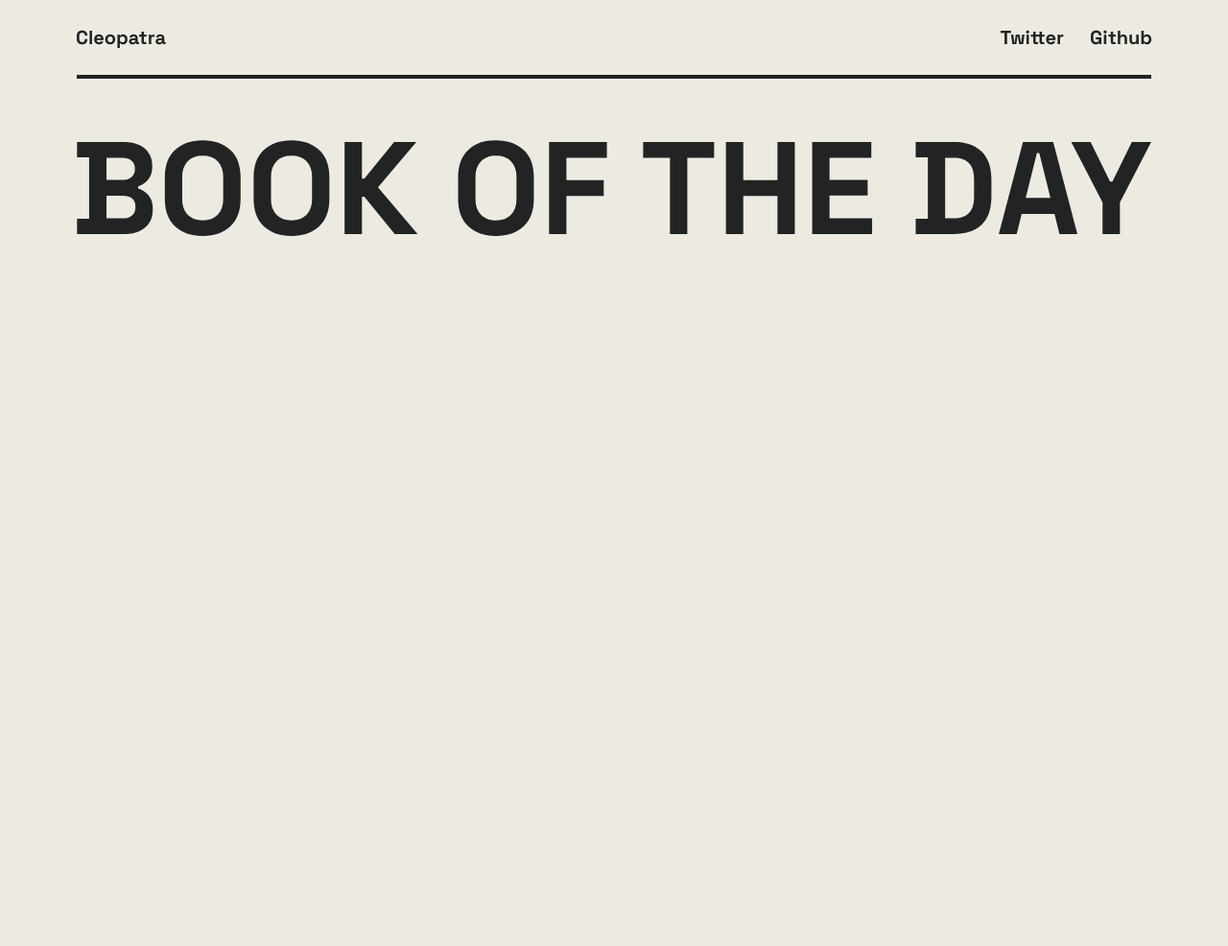
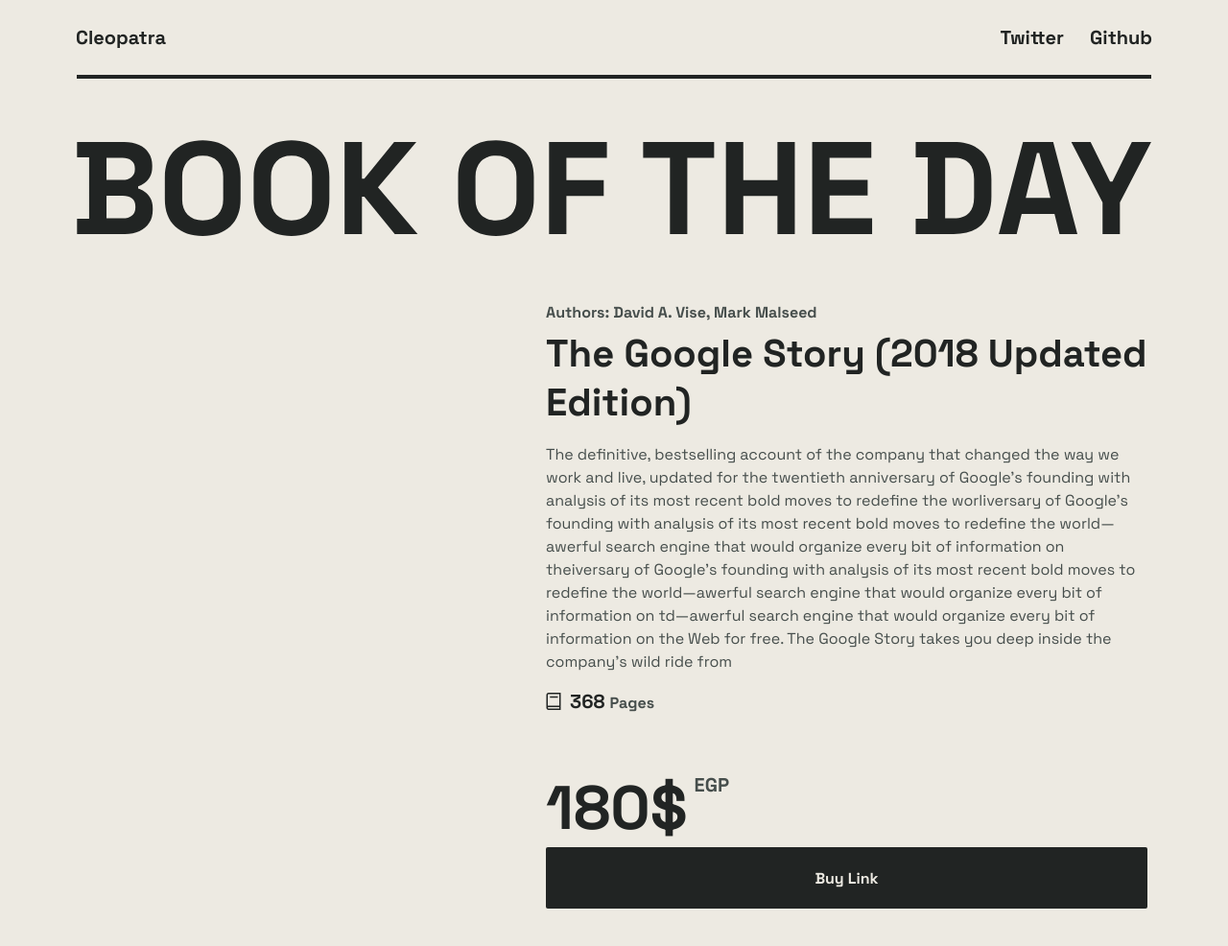
Before and after one commit to George-F-Ramzi/Cleopatra--Vanilla, a plain HTML site: page index.html in a window 1280 px wide. Shown: the whole page at 96% size. Before the commit the page ends 800 px from the top, so only its background shows below. Drawn offline with Linux system fonts and the light colour scheme.

Commit message:
Finished The Book Section

```diff
--- a/index.html
+++ b/index.html
@@ -57,5 +57,50 @@
         fill="#212423"
       />
     </svg>
+    <main id="book">
+      <div id="preview"></div>
+      <div id="container">
+        <div id="details">
+          <h2 id="authors">Authors: David A. Vise, Mark Malseed</h2>
+          <h3 id="title">The Google Story (2018 Updated Edition)</h3>
+          <p id="description">
+            The definitive, bestselling account of the company that changed the
+            way we work and live, updated for the twentieth anniversary of
+            Google’s founding with analysis of its most recent bold moves to
+            redefine the worliversary of Google’s founding with analysis of its
+            most recent bold moves to redefine the world—awerful search engine
+            that would organize every bit of information on theiversary of
+            Google’s founding with analysis of its most recent bold moves to
+            redefine the world—awerful search engine that would organize every
+            bit of information on td—awerful search engine that would organize
+            every bit of information on the Web for free. The Google Story takes
+            you deep inside the company’s wild ride from
+          </p>
+          <div id="pages">
+            <svg
+              xmlns="http://www.w3.org/2000/svg"
+              width="24"
+              height="24"
+              viewBox="0 0 24 24"
+              fill="none"
+            >
+              <path
+                d="M6.7357 3C5.50457 3 4.49048 4.01625 4.49048 5.25V18.75C4.49048 19.9837 5.50457 21 6.7357 21H19.4586V3H6.7357ZM6.7357 4.5H17.9618V16.5H6.7357C6.47996 16.5032 6.22673 16.5509 5.98729 16.641V5.25C5.98729 4.8255 6.3121 4.5 6.7357 4.5ZM8.23251 6.75V8.25H16.465V6.75H8.23251ZM6.7357 18H17.9618V19.5H6.7357C6.3121 19.5 5.98729 19.1745 5.98729 18.75C5.98729 18.3255 6.3121 18 6.7357 18Z"
+                fill="#212423"
+              />
+            </svg>
+            <h4 id="number">368 <span>Pages</span></h4>
+          </div>
+        </div>
+        <div>
+          <h5 id="price">180$<span>EGP</span></h5>
+          <a
+            target="_blank"
+            id="buy__button"
+            >Buy Link</a
+          >
+        </div>
+      </div>
+    </main>
   </body>
 </html>
--- a/styles.css
+++ b/styles.css
@@ -95,3 +95,106 @@
     margin-bottom: 32px;
   }
 }
+
+/* The Book */
+
+#book {
+  display: flex;
+}
+
+#preview {
+  margin-right: 80px;
+  width: 409px;
+  border-radius: 2px;
+  height: 632px;
+}
+
+#details {
+  max-width: 627px;
+}
+
+#authors {
+  color: var(--para);
+  font-size: 16px;
+  font-weight: 700;
+}
+
+#title {
+  color: var(--text);
+  font-size: 40px;
+  font-weight: 700;
+  margin-top: 7px;
+}
+
+#description {
+  margin-top: 17px;
+  color: var(--para);
+  font-size: 16px;
+  font-weight: 400;
+  line-height: 150%; /* 24px */
+}
+
+#pages {
+  display: flex;
+  align-items: center;
+  justify-content: flex-start;
+  margin-top: 16px;
+  margin-left: -4px;
+}
+
+#number {
+  color: var(--text);
+  font-size: 20px;
+  font-weight: 700;
+  margin-left: 5px;
+}
+
+#number > span {
+  color: var(--para);
+  font-size: 16px;
+  font-weight: 700;
+}
+
+#container {
+  display: flex;
+  flex-direction: column;
+  justify-content: space-between;
+}
+
+#price {
+  color: var(--text);
+  font-size: 64px;
+  font-weight: 700;
+  display: flex;
+  align-items: flex-start;
+}
+
+#price > span {
+  color: var(--para);
+  font-size: 20px;
+  font-weight: 700;
+  margin-left: 7px;
+  margin-top: 4px;
+}
+
+#buy__button {
+  cursor: pointer;
+  display: flex;
+  height: 64px;
+  border-radius: 2px;
+  background: var(--text);
+  color: var(--background);
+  font-size: 16px;
+  font-weight: 700;
+  justify-content: center;
+  align-items: center;
+}
+
+@media screen and (max-width: 820px) {
+  #preview {
+    display: none;
+  }
+  #details {
+    max-width: 100%;
+  }
+}
```
